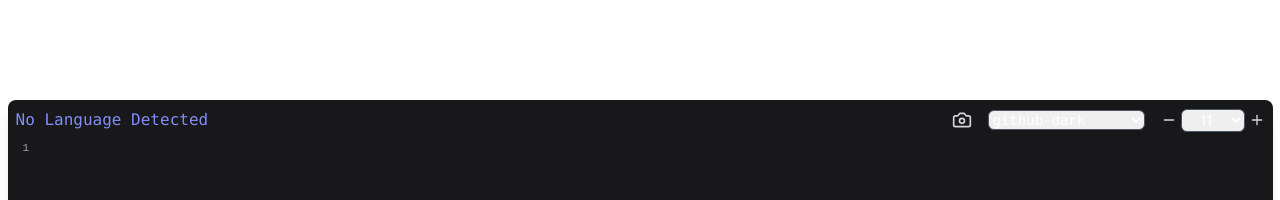
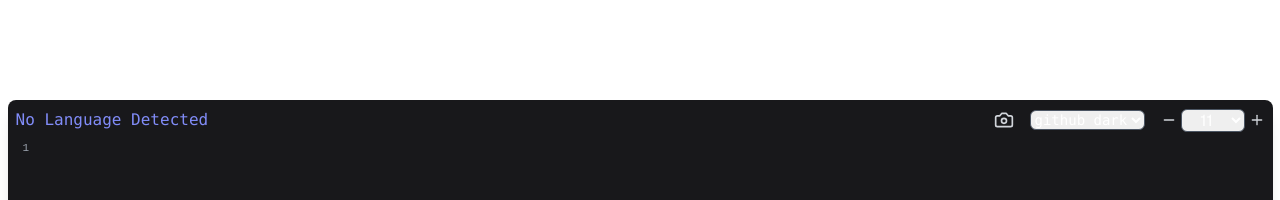
Before and after one commit to danielxies/pretty, a Next.js app: page / in a window 1280 px wide. Shown: the top 200 px of the page. Built offline with nearby package versions, Linux system fonts and the light colour scheme.

Commit message:
added theme name replacement and fixed right padding for screenshots. need to fix line number misalignment

```diff
--- a/components/SimpleTextArea.tsx
+++ b/components/SimpleTextArea.tsx
@@ -37,14 +37,16 @@ interface SimpleTextAreaProps {
     setPrompt: (prompt: string) => void;
 }
 
-// Array of available Highlight.js themes
+// Updated: Array of available Highlight.js themes with display names
 const availableThemes = [
-    "github-dark",
-    "github",
-    "monokai",
-    "vs2015",
-    "nord",
-    "tokyo-night-dark",
+    { name: "github-dark", displayName: "github dark" },
+    { name: "github", displayName: "github" },
+    { name: "monokai", displayName: "monokai" },
+    { name: "vs2015", displayName: "vs2015" },
+    { name: "nord", displayName: "nord" },
+    { name: "tokyo-night-dark", displayName: "tokyo dark" },
+    { name: "atom-one-dark", displayName: "atom dark" },
+    { name: "hybrid", displayName: "hybrid" },
 ];
 
 // New: Lists for naming convention
@@ -400,7 +402,7 @@ export default function SimpleTextArea({
             tempDiv.style.position = "absolute";
             tempDiv.style.top = "-9999px";
             tempDiv.style.left = "-9999px";
-            tempDiv.style.padding = "20px 20px 35px 20px"; // Increased bottom padding by 15px
+            tempDiv.style.padding = "20px 88px 35px 20px"; // Increased bottom padding by 15px
             tempDiv.style.background = "#18181b"; // Neutral-900 background
             tempDiv.style.fontFamily = "monospace";
             tempDiv.style.fontSize = `${fontSize}px`;
@@ -578,8 +580,8 @@ export default function SimpleTextArea({
                             aria-label="Select theme"
                         >
                             {availableThemes.map((theme) => (
-                                <option key={theme} value={theme}>
-                                    {theme}
+                                <option key={theme.name} value={theme.name}>
+                                    {theme.displayName}
                                 </option>
                             ))}
                         </select>
```
